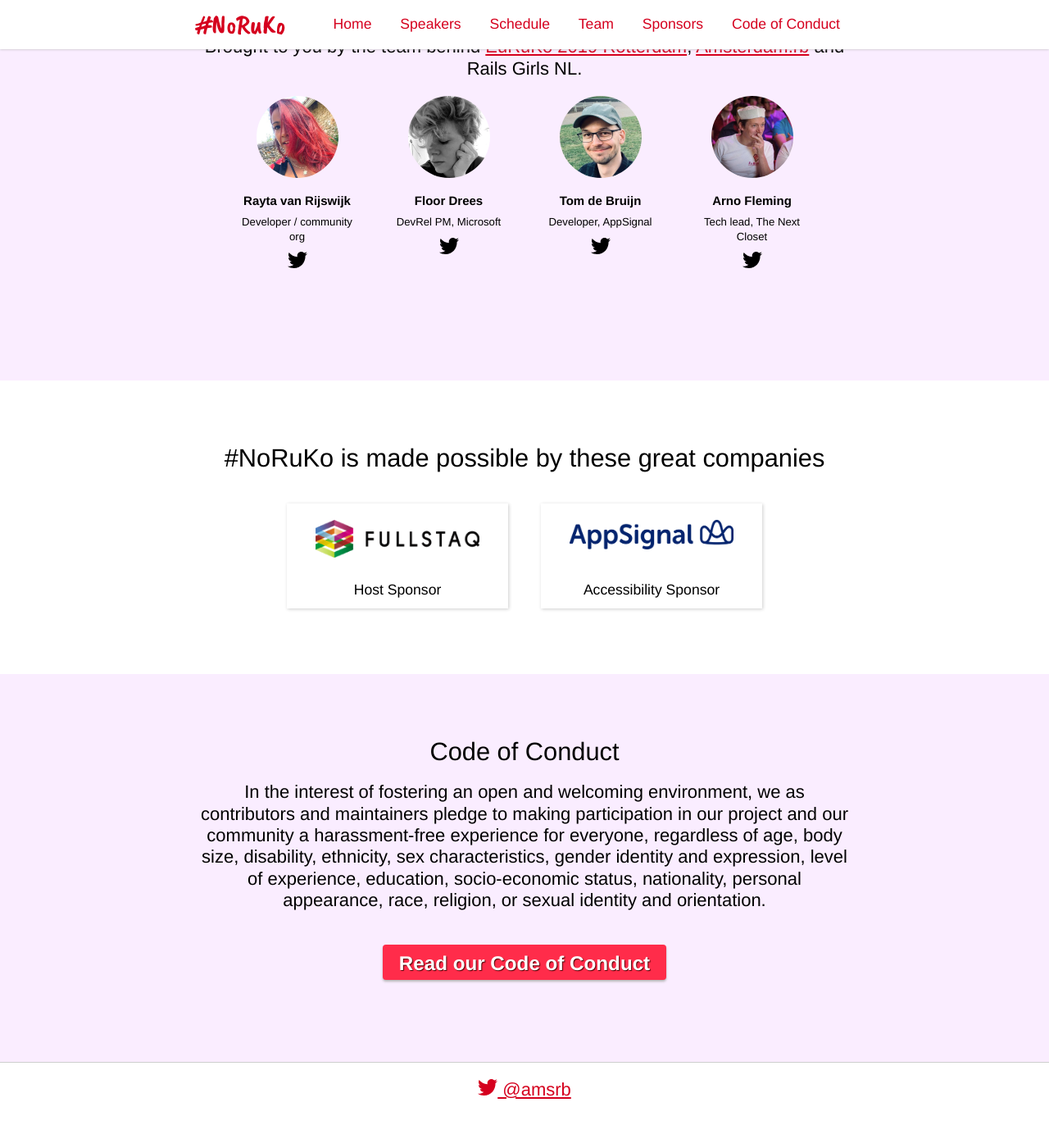
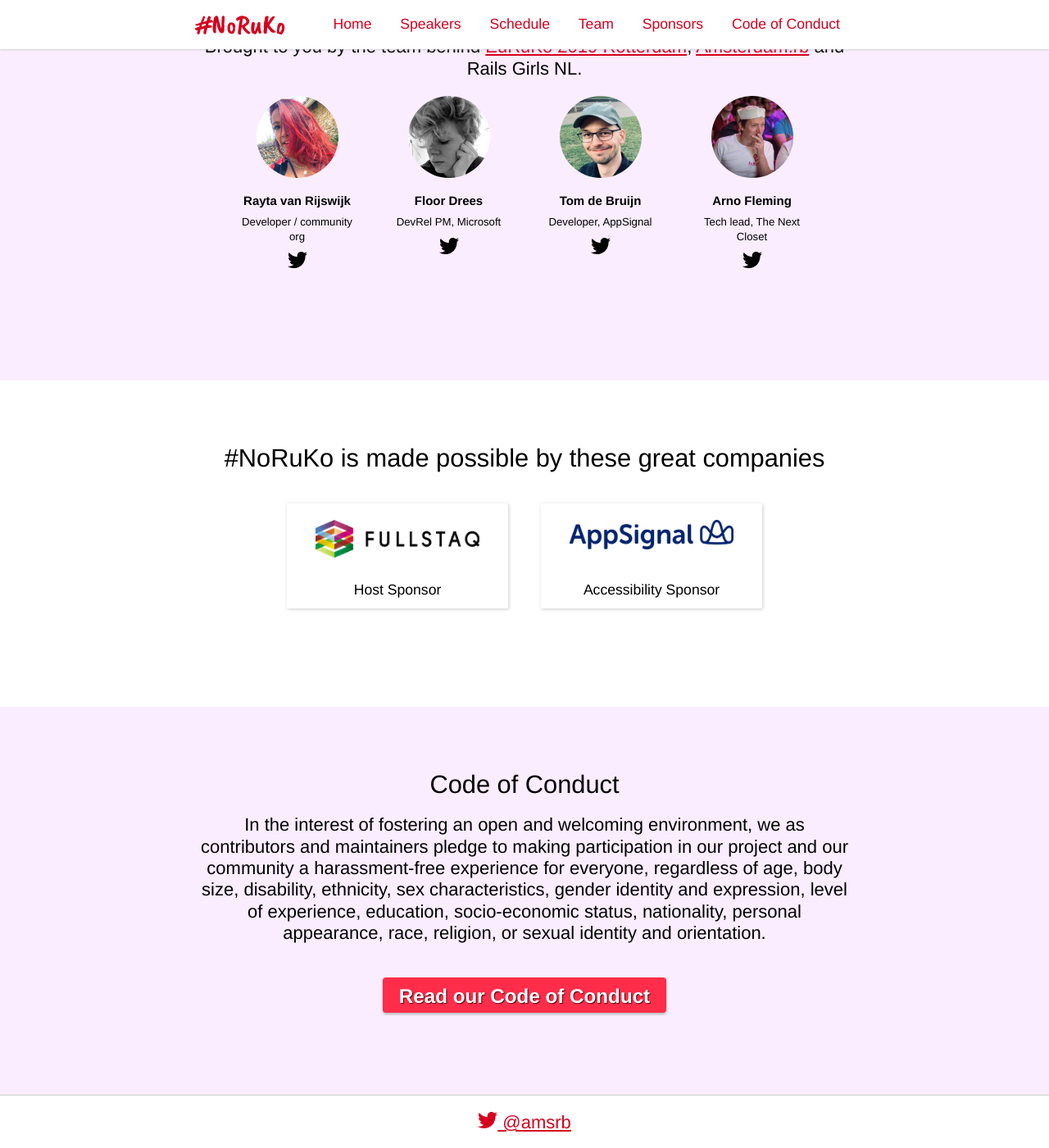
Before and after one commit to rubynl/noruko.org, a Jekyll site: the page built from index.html, in a window 1280 px wide and 1400 px high, scrolled down 5195 px. Shown: the whole window at 82% size. Built offline with Jekyll 4.4.1, drawn with Linux system fonts in a browser that asks for light colours; before the commit the page ends 6555 px from its top, so only the background shows below that.

Commit message:
Improve sponsor list on mobile
Fix spacing and alignment on mobile of sponsor logos.

Use an `!important` as a cheat, because I don't have time to make the
CSS much nicer.

```diff
--- a/_sass/components/_sponsors.sass
+++ b/_sass/components/_sponsors.sass
@@ -15,6 +15,7 @@
     top: 0
     width: 270px
     height: 128px
+    margin-bottom: 40px
     box-shadow: 1px 1px 4px rgba(0,0,0,0.2)
 
     a
@@ -34,3 +35,14 @@
 
   .sponsor:not(:last-child)
     margin-right: 40px
+
+    @media (max-width: $container-width)
+      margin-right: 0
+
+  @media (max-width: $container-width)
+    display: block
+
+    .sponsor
+      margin:
+        left: auto !important
+        right: auto !important
```
